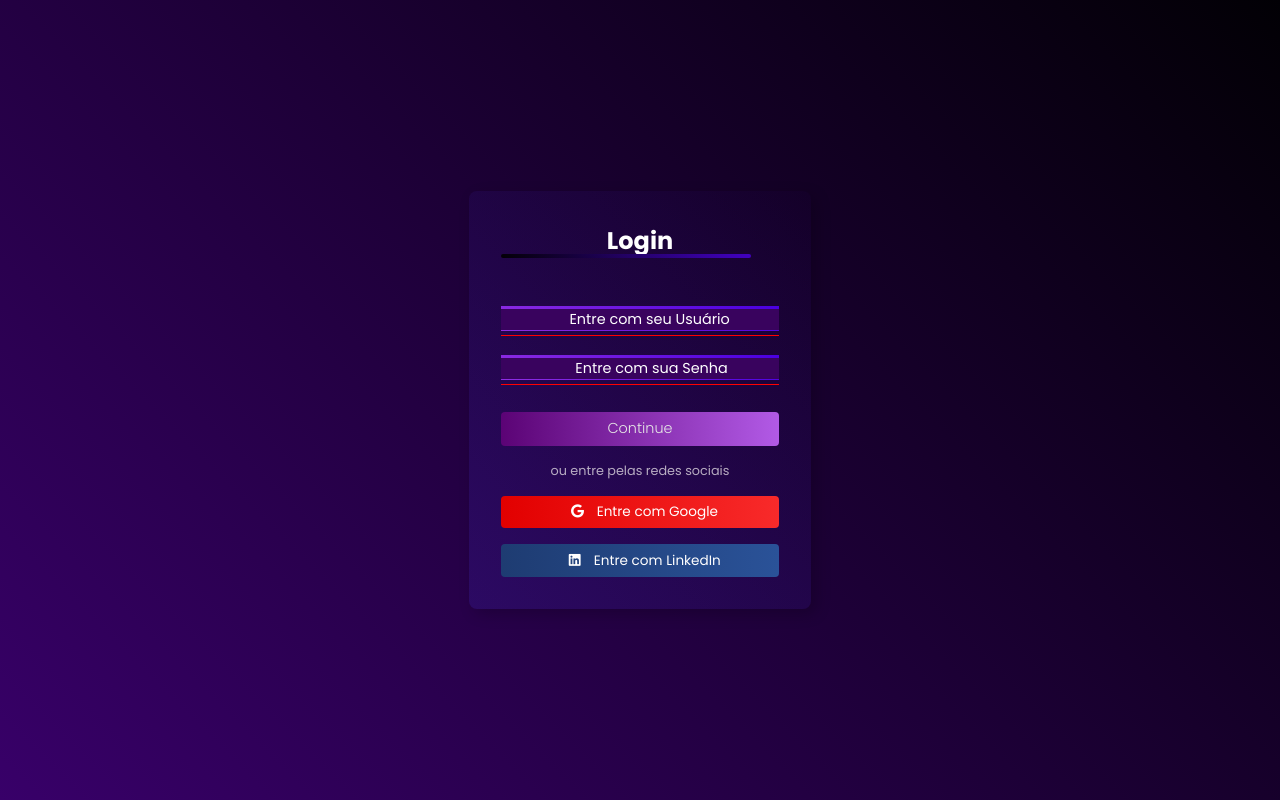
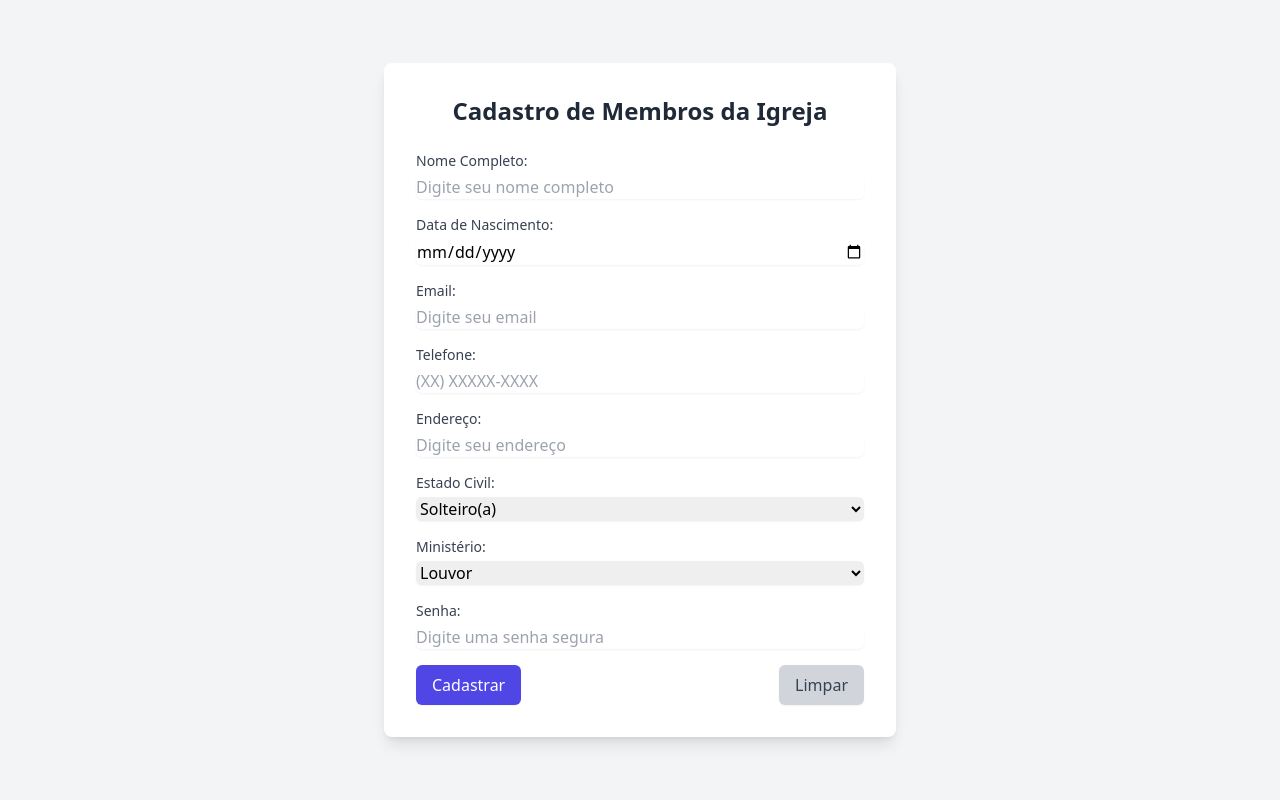
Before and after one commit to avilajoao/PGCADASTRO, a plain HTML site: page Index.html in a window 1280 px wide. Drawn offline with nearby package versions, Linux system fonts and the light colour scheme.

Commit message:
Update I2803

```diff
--- a/Index.html
+++ b/Index.html
@@ -1,47 +1,122 @@
 <!DOCTYPE html>
-<html lang="pt-br">
-<head>
-    <meta charset="UTF-8">
-    <meta name="viewport" content="width=device-width, initial-scale=1.0">
-    <script src="https://kit.fontawesome.com/1ab94d0eba.js" crossorigin="anonymous"></script>
-    <title>Cadastro e Login</title>
-    <link rel="stylesheet" href="style.css">
-</head>
-<body>
-    <main class="container">
-        <h2> Login </h2>
-        <form action="">
-            <div class="input-field">
-                <input type="text" name="username" id="username"
-                    placeholder="      Entre com seu Usuário ">
-                <div class="underline"></div>
-            </div>
-            <div class="input-field">
-                <input type="password" name="password" id="password"
-                    placeholder="       Entre com sua Senha ">
-                <div class="underline"></div>
-            </div>
+<html lang="pt-BR">
+    <head>
+        <meta charset="UTF-8">
+        <meta name="viewport" content="width=device-width, initial-scale=1.0">
+        <title>Cadastro de Membros</title>
+        <!-- Importação do Tailwind CSS para estilização -->
+        <script src="https://cdn.tailwindcss.com"></script>
+    </head>
+    <body class="bg-gray-100 flex items-center justify-center min-h-screen">
+        <!-- Container principal para centralizar o formulário -->
+        <div class="bg-white shadow-lg rounded-lg p-8 w-full max-w-lg">
+            <!-- Título do formulário -->
+            <h1 class="text-2xl font-bold text-gray-800 mb-6 text-center">
+                Cadastro de Membros da Igreja
+            </h1>
+            <!-- Formulário principal -->
+            <form class="space-y-4">
+                <!-- Campo: Nome Completo -->
+                <div>
+                    <label for="fullname" class="block text-sm font-medium text-gray-700">
+                        Nome Completo:
+                    </label>
+                    <input id="fullname" type="text" name="fullname" required
+                        class="mt-1 block w-full rounded-md border-gray-300 shadow-sm focus:border-indigo-500 focus:ring-indigo-500"
+                        placeholder="Digite seu nome completo">
+                </div>
 
-            <input type="submit" value="Continue">
-        </form>
+                <!-- Campo: Data de Nascimento -->
+                <div>
+                    <label for="birthdate" class="block text-sm font-medium text-gray-700">
+                        Data de Nascimento:
+                    </label>
+                    <input id="birthdate" type="date" name="birthdate" required
+                        class="mt-1 block w-full rounded-md border-gray-300 shadow-sm focus:border-indigo-500 focus:ring-indigo-500">
+                </div>
 
-        <div class="footer">
-            <span>ou entre pelas redes sociais</span>
-            <div class="social-fields">
-                <div class="social-field twitter">
-                    <a href="#">
-                        <i class="fab fa-google"></i>
-                        Entre com Google
-                    </a>
+                <!-- Campo: Email -->
+                <div>
+                    <label for="email" class="block text-sm font-medium text-gray-700">
+                        Email:
+                    </label>
+                    <input id="email" type="email" name="email" required
+                        class="mt-1 block w-full rounded-md border-gray-300 shadow-sm focus:border-indigo-500 focus:ring-indigo-500"
+                        placeholder="Digite seu email">
                 </div>
-                <div class="social-field facebook">
-                    <a href="#">
-                        <i class="fab fa-linkedin"></i>
-                        Entre com LinkedIn
-                    </a>
+
+            <!-- Campo: Telefone -->
+               <div>
+                     <label for="phone" class="block text-sm font-medium text-gray-700">
+                       Telefone:
+                     </label>
+                      <input id="phone" type="tel" name="phone" placeholder="(XX) XXXXX-XXXX" pattern="[0-9]{2} [0-9]{5}-[0-9]{4}" inputmode="numeric"  required
+                           class="mt-1 block w-full rounded-md border-gray-300 shadow-sm focus:border-indigo-500 focus:ring-indigo-500">
+</div>
+
+                <!-- Campo: Endereço -->
+                <div>
+                    <label for="address" class="block text-sm font-medium text-gray-700">
+                        Endereço:
+                    </label>
+                    <input id="address" type="text" name="address" required
+                        class="mt-1 block w-full rounded-md border-gray-300 shadow-sm focus:border-indigo-500 focus:ring-indigo-500"
+                        placeholder="Digite seu endereço">
                 </div>
-            </div>
+
+                <!-- Campo: Estado Civil -->
+                <div>
+                    <label for="civil_status" class="block text-sm font-medium text-gray-700">
+                        Estado Civil:
+                    </label>
+                    <select id="civil_status" name="civil_status" required
+                        class="mt-1 block w-full rounded-md border-gray-300 shadow-sm focus:border-indigo-500 focus:ring-indigo-500">
+                        <option value="solteiro">Solteiro(a)</option>
+                        <option value="casado">Casado(a)</option>
+                        <option value="divorciado">Divorciado(a)</option>
+                        <option value="viuvo">Viúvo(a)</option>
+                    </select>
+                </div>
+
+                <!-- Campo: Ministério -->
+                <div>
+                    <label for="ministry" class="block text-sm font-medium text-gray-700">
+                        Ministério:
+                    </label>
+                    <select id="ministry" name="ministry"
+                        class="mt-1 block w-full rounded-md border-gray-300 shadow-sm focus:border-indigo-500 focus:ring-indigo-500">
+                        <option value="louvor">Louvor</option>
+                        <option value="infantil">Infantil</option>
+                        <option value="jovens">Jovens</option>
+                        <option value="intercessao">Intercessão</option>
+                        <option value="outro">Outro</option>
+                    </select>
+                </div>
+
+                <!-- Campo: Senha -->
+                <div>
+                    <label for="password" class="block text-sm font-medium text-gray-700">
+                        Senha:
+                    </label>
+                    <input id="password" type="password" minlength="8" name="password" required
+                        class="mt-1 block w-full rounded-md border-gray-300 shadow-sm focus:border-indigo-500 focus:ring-indigo-500"
+                        placeholder="Digite uma senha segura">
+                </div>
+
+                <!-- Botões de ação -->
+                <div class="flex justify-between">
+                    <!-- Botão de envio -->
+                    <button type="submit"
+                        class="bg-indigo-600 text-white px-4 py-2 rounded-md shadow-sm hover:bg-indigo-700 focus:outline-none focus:ring-2 focus:ring-indigo-500">
+                        Cadastrar
+                    </button>
+                    <!-- Botão de reset -->
+                    <button type="reset"
+                        class="bg-gray-300 text-gray-700 px-4 py-2 rounded-md shadow-sm hover:bg-gray-400 focus:outline-none focus:ring-2 focus:ring-gray-400">
+                        Limpar
+                    </button>
+                </div>
+            </form>
         </div>
-    </main>
-</body>
+    </body>
 </html>
```
